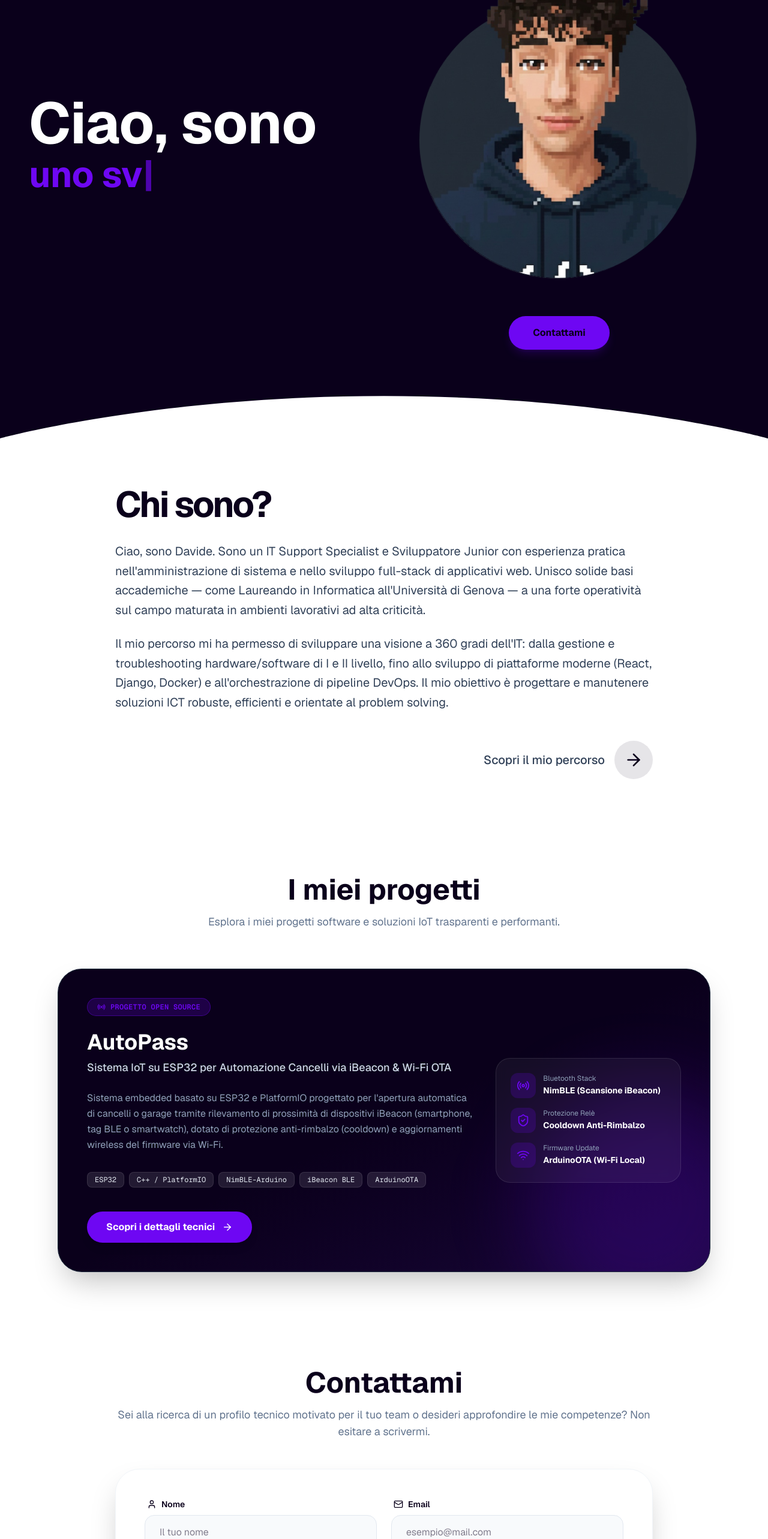
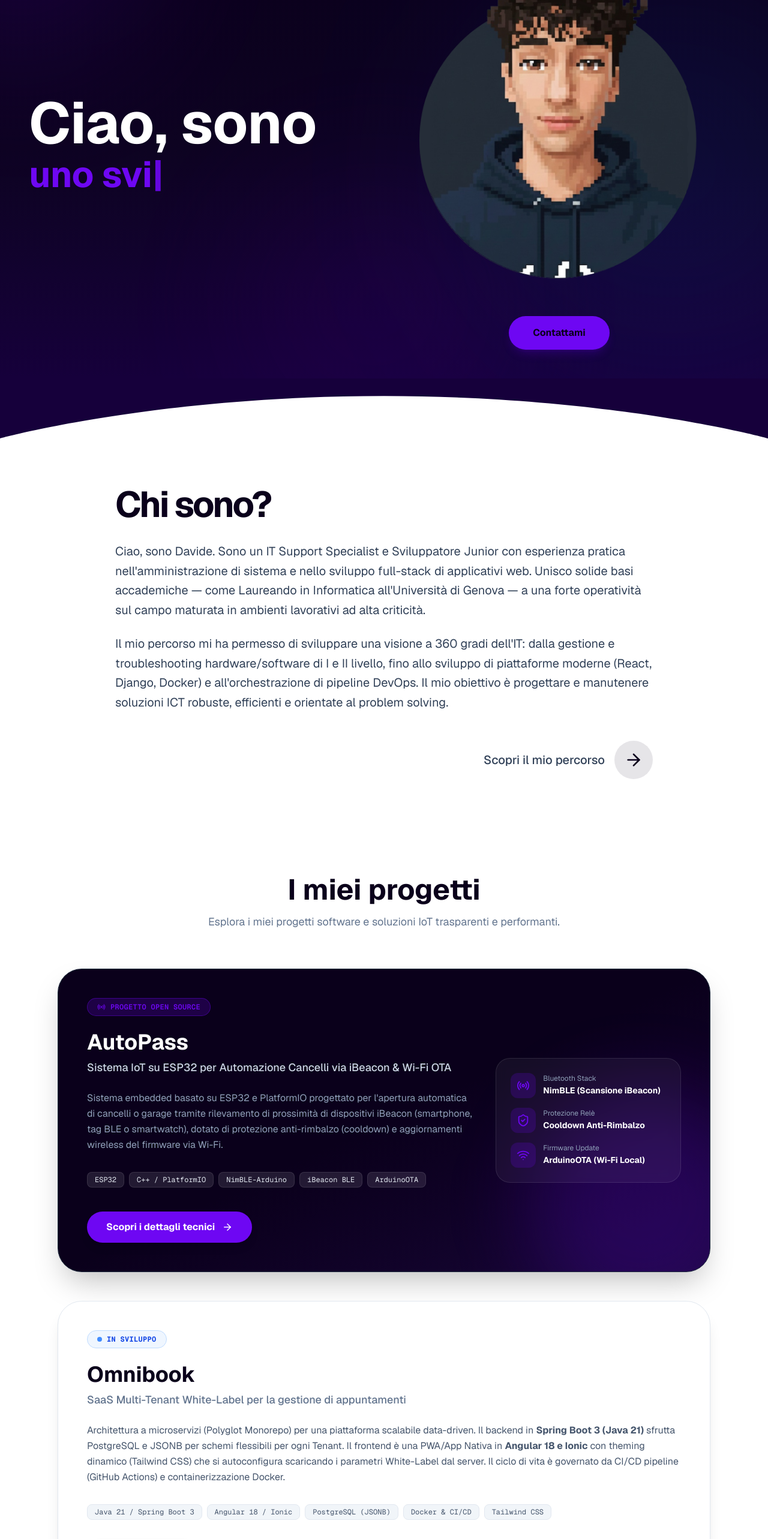
Before and after one commit to davide-ferraroIT/portfolio, a Next.js app: page / in a window 1280 px wide. Shown: the part 234-2800 px from the top of the page at 60% size. Built offline with nearby package versions, Linux system fonts and the light colour scheme.

Commit message:
feat: add animated gradient background to hero section and fix divider SVG

```diff
--- a/src/components/home/HeroSection.tsx
+++ b/src/components/home/HeroSection.tsx
@@ -14,9 +14,26 @@ export default function HeroSection() {
         }
     };
     return (
-        <section className="flex flex-col md:flex-row items-center justify-between p-6 md:p-12 gap-10 md:gap-1 bg-hero min-h-[90vh]">
+        <section className="relative overflow-hidden flex flex-col md:flex-row items-center justify-between p-6 md:p-12 gap-10 md:gap-1 bg-gradient-to-b from-[#0A001B] via-[#0D0321] to-[#16003B] min-h-[90vh]">
+            {/* SFONDI DINAMICI E DECORATIVI */}
+            <motion.div
+                animate={{ scale: [1, 1.2, 1], opacity: [0.3, 0.5, 0.3] }}
+                transition={{ duration: 8, repeat: Infinity, ease: "easeInOut" }}
+                className="absolute -top-40 -left-40 w-96 h-96 bg-hover/40 rounded-full blur-[120px] pointer-events-none"
+            />
+            <motion.div
+                animate={{ scale: [1, 1.3, 1], opacity: [0.2, 0.4, 0.2] }}
+                transition={{ duration: 10, repeat: Infinity, ease: "easeInOut", delay: 1 }}
+                className="absolute top-1/4 right-0 md:-right-20 w-[30rem] h-[30rem] bg-blue-600/30 rounded-full blur-[120px] pointer-events-none"
+            />
+            <motion.div
+                animate={{ scale: [1, 1.1, 1], opacity: [0.1, 0.3, 0.1] }}
+                transition={{ duration: 12, repeat: Infinity, ease: "easeInOut", delay: 2 }}
+                className="absolute -bottom-20 left-1/3 w-[25rem] h-[25rem] bg-purple-700/30 rounded-full blur-[120px] pointer-events-none"
+            />
             {/* BLOCCO TESTO */}
             <motion.div
+                className="z-10"
                 initial={{ opacity: 0, x: -50 }}
                 animate={{ opacity: 1, x: 0 }}
                 transition={{ duration: 0.8, ease: "easeOut" }}
@@ -41,7 +58,7 @@ export default function HeroSection() {
             </motion.div>
 
             {/* IMMAGINE E BOTTONE */}
-            <div className="flex flex-col items-center gap-8">
+            <div className="flex flex-col items-center gap-8 z-10">
                 <motion.div
                     initial={{ opacity: 0, scale: 0.8, rotate: -5 }}
                     animate={{ opacity: 1, scale: 1, rotate: 0 }}
--- a/src/components/home/ProjectsSection.tsx
+++ b/src/components/home/ProjectsSection.tsx
@@ -2,7 +2,7 @@
 
 import Link from 'next/link';
 import { motion } from 'framer-motion';
-import { ArrowRight, Radio, ShieldCheck, Wifi } from 'lucide-react';
+import { ArrowRight, Radio, ShieldCheck, Wifi, Github } from 'lucide-react';
 
 const featuredProject = {
   title: "AutoPass",
@@ -127,6 +127,62 @@ export default function ProjectsSection() {
             </div>
           </div>
         </motion.div>
+        {/* CARD IN SVILUPPO (OMNIBOOK) */}
+        <motion.div
+          initial={{ opacity: 0, y: 30 }}
+          whileInView={{ opacity: 1, y: 0 }}
+          viewport={{ once: false }}
+          transition={{ duration: 0.7, delay: 0.2 }}
+          className="mt-12 relative bg-white border border-slate-200 rounded-[2.5rem] p-8 md:p-12 shadow-xl overflow-hidden group hover:border-hover/30 transition-all duration-500"
+        >
+          <div className="relative z-10 grid grid-cols-1 lg:grid-cols-12 gap-8 items-center">
+            <div className="lg:col-span-12 space-y-6">
+              <div className="inline-flex items-center gap-2 px-4 py-1.5 bg-blue-50 border border-blue-200 rounded-full text-blue-700 font-mono text-xs font-bold tracking-wide">
+                <span className="w-2 h-2 rounded-full bg-blue-500 animate-pulse"></span> IN SVILUPPO
+              </div>
+
+              <div>
+                <h3 className="text-3xl md:text-4xl font-bold text-hero mb-2">
+                  Omnibook
+                </h3>
+                <p className="text-slate-500 text-base md:text-lg font-medium">
+                  SaaS Multi-Tenant White-Label per la gestione di appuntamenti
+                </p>
+              </div>
+
+              <p className="text-slate-600 text-sm md:text-base leading-relaxed">
+                Architettura a microservizi (Polyglot Monorepo) per una piattaforma scalabile data-driven.
+                Il backend in <strong>Spring Boot 3 (Java 21)</strong> sfrutta PostgreSQL e JSONB per schemi flessibili per ogni Tenant.
+                Il frontend è una PWA/App Nativa in <strong>Angular 18 e Ionic</strong> con theming dinamico (Tailwind CSS) che
+                si autoconfigura scaricando i parametri White-Label dal server. Il ciclo di vita è governato da
+                CI/CD pipeline (GitHub Actions) e containerizzazione Docker.
+              </p>
+
+              <div className="flex flex-wrap gap-2 pt-2">
+                {["Java 21 / Spring Boot 3", "Angular 18 / Ionic", "PostgreSQL (JSONB)", "Docker & CI/CD", "Tailwind CSS"].map((tag) => (
+                  <span
+                    key={tag}
+                    className="px-3 py-1 bg-slate-100 border border-slate-200 rounded-lg text-xs font-mono text-slate-600"
+                  >
+                    {tag}
+                  </span>
+                ))}
+              </div>
+
+              <div className="pt-2">
+                <a
+                  href="https://github.com/davide-ferraroIT/OmniBook"
+                  target="_blank"
+                  rel="noopener noreferrer"
+                  className="inline-flex items-center gap-2 px-6 py-3 bg-slate-900 text-white font-medium rounded-full hover:bg-slate-800 transition-colors duration-300 shadow-sm"
+                >
+                  <Github size={18} />
+                  Vedi su GitHub
+                </a>
+              </div>
+            </div>
+          </div>
+        </motion.div>
       </div>
     </section>
   );
--- a/src/components/home/TopDivider.tsx
+++ b/src/components/home/TopDivider.tsx
@@ -4,7 +4,7 @@ export default function TopDivider() {
       <svg
         viewBox="-100 0 1587 79"
         preserveAspectRatio="none"
-        className="relative block w-full h-[60px] md:h-[100px] fill-hero"
+        className="relative block w-full h-[60px] md:h-[100px] fill-[#16003B]"
       >
         <path d="M-100 79C-100 79 218.416 23.165 693.5 23.165C1168.58 23.165 1487 79 1487 79V0H-100V79Z"></path>
       </svg>
```
